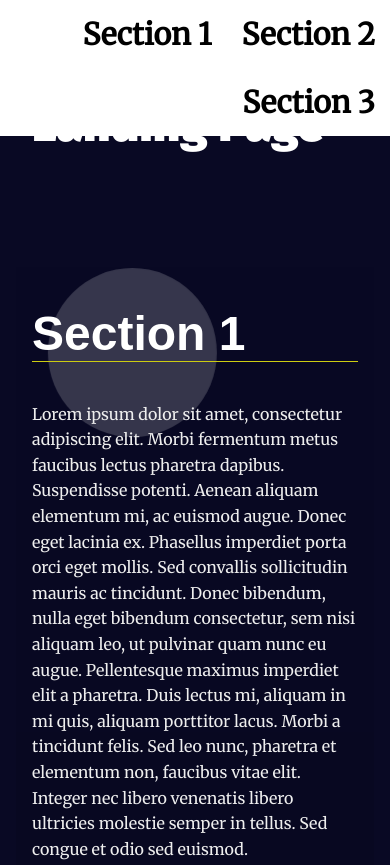
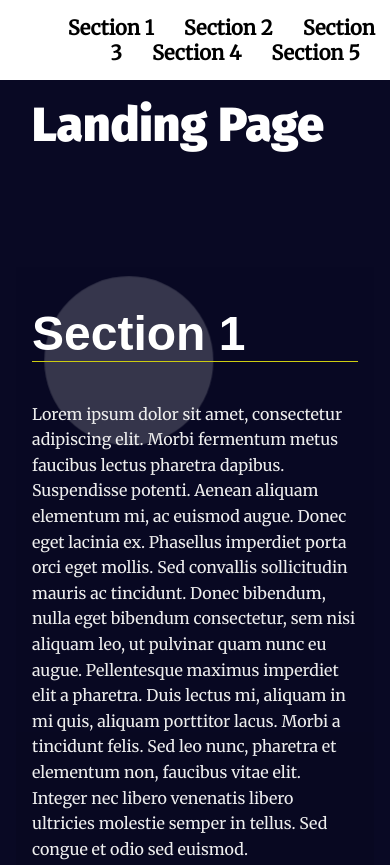
Before and after one commit to omarragab1948/Landing-Page, a plain HTML site: page index.html in a window 390 px wide. Shown: the top 865 px of the page. Drawn offline with Linux system fonts and the light colour scheme.

Commit message:
Add files via upload

```diff
--- a/css/styles.css
+++ b/css/styles.css
@@ -62,23 +62,25 @@ section {
 /* Navigation Styles*/
 .navbar__menu ul {
   padding-left: 0;
-  margin: 0;
   text-align: right;
+  color: black;
+  margin: 15px;
+  font-weight: bold;
+  font-size: 20px;
 }
 
-.navbar__menu li {
-  display: inline-block;
-  margin: 15px;
-  font-weight: bold;
-  font-size: 30px;
-}
+
 a{
   text-decoration: none;
   color: #000;
+  margin: 15px;
+
 }
 @media (max-width : 376px) {
   a {
-    font-size: 20px;
+    font-size: 15px;
+    margin: 5px;
+    float: left;
   }
 }
 .navbar__menu .menu__link {
--- a/index.html
+++ b/index.html
@@ -50,6 +50,22 @@
         <p>Aliquam a convallis justo. Vivamus venenatis, erat eget pulvinar gravida, ipsum lacus aliquet velit, vel luctus diam ipsum a diam. Cras eu tincidunt arcu, vitae rhoncus purus. Vestibulum fermentum consectetur porttitor. Suspendisse imperdiet porttitor tortor, eget elementum tortor mollis non.</p>
       </div>
     </section>
+    <section id="section4" data-nav="Section 4">
+      <div class="landing__container">
+        <h2>Section 4</h2>
+        <p>Lorem ipsum dolor sit amet, consectetur adipiscing elit. Morbi fermentum metus faucibus lectus pharetra dapibus. Suspendisse potenti. Aenean aliquam elementum mi, ac euismod augue. Donec eget lacinia ex. Phasellus imperdiet porta orci eget mollis. Sed convallis sollicitudin mauris ac tincidunt. Donec bibendum, nulla eget bibendum consectetur, sem nisi aliquam leo, ut pulvinar quam nunc eu augue. Pellentesque maximus imperdiet elit a pharetra. Duis lectus mi, aliquam in mi quis, aliquam porttitor lacus. Morbi a tincidunt felis. Sed leo nunc, pharetra et elementum non, faucibus vitae elit. Integer nec libero venenatis libero ultricies molestie semper in tellus. Sed congue et odio sed euismod.</p>
+
+        <p>Aliquam a convallis justo. Vivamus venenatis, erat eget pulvinar gravida, ipsum lacus aliquet velit, vel luctus diam ipsum a diam. Cras eu tincidunt arcu, vitae rhoncus purus. Vestibulum fermentum consectetur porttitor. Suspendisse imperdiet porttitor tortor, eget elementum tortor mollis non.</p>
+      </div>
+    </section>
+    <section id="section5" data-nav="Section 5">
+      <div class="landing__container">
+        <h2>Section 5</h2>
+        <p>Lorem ipsum dolor sit amet, consectetur adipiscing elit. Morbi fermentum metus faucibus lectus pharetra dapibus. Suspendisse potenti. Aenean aliquam elementum mi, ac euismod augue. Donec eget lacinia ex. Phasellus imperdiet porta orci eget mollis. Sed convallis sollicitudin mauris ac tincidunt. Donec bibendum, nulla eget bibendum consectetur, sem nisi aliquam leo, ut pulvinar quam nunc eu augue. Pellentesque maximus imperdiet elit a pharetra. Duis lectus mi, aliquam in mi quis, aliquam porttitor lacus. Morbi a tincidunt felis. Sed leo nunc, pharetra et elementum non, faucibus vitae elit. Integer nec libero venenatis libero ultricies molestie semper in tellus. Sed congue et odio sed euismod.</p>
+
+        <p>Aliquam a convallis justo. Vivamus venenatis, erat eget pulvinar gravida, ipsum lacus aliquet velit, vel luctus diam ipsum a diam. Cras eu tincidunt arcu, vitae rhoncus purus. Vestibulum fermentum consectetur porttitor. Suspendisse imperdiet porttitor tortor, eget elementum tortor mollis non.</p>
+      </div>
+    </section>
   </main>
   <footer class="page__footer">
     <p>&copy Udacity</p>
--- a/js/app.js
+++ b/js/app.js
@@ -1,54 +1,94 @@
 let ulNav = document.getElementById("navbar__list");
 /* creat li to put text in */
-let navSec1 = document.createElement("li");
-let navSec2 = document.createElement("li");
-let navSec3 = document.createElement("li");
+let url="#section"
+for(let i = 0; i < (document.querySelectorAll("section").length); i++){
+    document.write(`<a href="#section${i+1}">Section ${i+1}</a>`)
+}
+for(let i = 0; i < document.links.length; i++){
+    document.querySelectorAll("a")[i].className = `section${i+1}`
+}
+for(let i = 0; i < document.links.length; i++){
+    ulNav.appendChild(document.querySelectorAll("a")[i])
+}
+/*var url = 'www.yoururl/cpm'
+var a = document.createElement('a')
+a.textContent = 'LINK'
+a.href = url
+document.body.appendChild(a)
+*/
+/*document.write(`<a href='"www.google.com"'>LINK</a>`)
+/*let text = document.createTextNode("Section");
+let link = document.querySelectorAll("a");
+for(i=0; i< (document.querySelectorAll("section").length); i++){
+    (links[i]).appendChild(text)
+}
+/*link.appendChild(text)
+console.log((document.querySelectorAll("a").length))
+/*for(let i = 0; i < (3); i++){
+
+
+}
+/*for(let i = 0; i < (document.querySelectorAll("section").length); i++){
+    document.querySelectorAll("a").appendChild((document.createTextNode("Section")))
+}
+
 /* creat end*/
 /*creat nav links*/
-let navLink1 = document.createElement("a");
-let navLink2 = document.createElement("a");
-let navLink3 = document.createElement("a");
+/*for(i = 0; i < (document.querySelectorAll("section").length); i++){
+    document.createElement("a");
+}
 /*end*/
 /*creat text to put it in a */
-let navText1 = document.createTextNode("Section 1");
-let navText2 = document.createTextNode("Section 2");
-let navText3 = document.createTextNode("Section 3");
+/*for(i = 0; i < (document.querySelectorAll("section").length); i++){
+    document.createElement("section");
+    console.log(2)
+}
 /* creat end*/
 /*put text in a*/
-navLink1.appendChild(navText1);
-navLink2.appendChild(navText2);
+/*a.appendChild("section");
+/*navLink2.appendChild(navText2);
 navLink3.appendChild(navText3);
 /*end*/
 /*put text in a */
-navSec1.appendChild(navLink1);
+/*navSec1.appendChild(navLink1);
 navSec2.appendChild(navLink2);
 navSec3.appendChild(navLink3);
 /*end*/
 /*put li in nav ul*/
-ulNav.appendChild(navSec1);
+/*ulNav.appendChild(navSec1);
 ulNav.appendChild(navSec2);
 ulNav.appendChild(navSec3);
 /*link a in nav with sections*/
-navLink1.href = "#section1";
+/*navLink1.href = "#section1";
 navLink2.href = "#section2";
 navLink3.href = "#section3";
 /*end*/
 
 window.onscroll = function (){
     if (window.scrollY <= 620 && window.scrollY >= 615){
-       for(i = 1; i < 4; i++){
+       for(i = 1; i < document.links.length; i++){
         document.getElementById(`section${i}`).classList.remove("your-active-class")
        }
        document.getElementById("section1").classList.toggle("your-active-class");
     }  else if ((window.scrollY <= 1320 && window.scrollY >= 1250)){
-        for(i = 1; i < 4; i++){
+        for(i = 1; i < document.links.length; i++){
             document.getElementById(`section${i}`).classList.remove("your-active-class")
            }
            document.getElementById("section2").classList.toggle("your-active-class");
     }else if ((window.scrollY <= 1900 && window.scrollY >= 1890)){
-        for(i = 1; i < 4; i++){
+        for(i = 1; i < document.links.length; i++){
             document.getElementById(`section${i}`).classList.remove("your-active-class")
            }
            document.getElementById("section3").classList.toggle("your-active-class");
+    }else if((window.scrollY <= 2500 && window.scrollY >= 2490)){
+        for(i = 1; i < document.links.length; i++){
+            document.getElementById(`section${i}`).classList.remove("your-active-class")
+           }
+           document.getElementById("section4").classList.toggle("your-active-class");
+    } else if((window.scrollY <= 3100 && window.scrollY >= 3090)){
+        for(i = 1; i < document.links.length; i++){
+            document.getElementById(`section${i}`).classList.remove("your-active-class")
+           }
+           document.getElementById("section5").classList.toggle("your-active-class");
     }
 }
```
